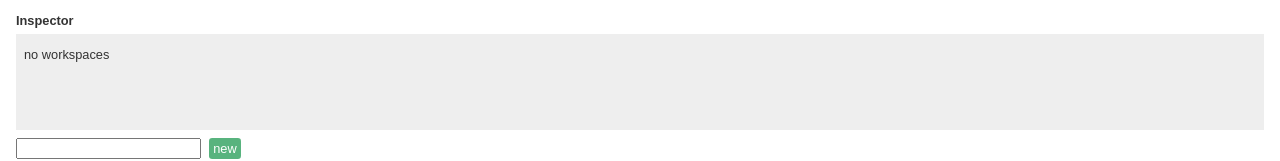
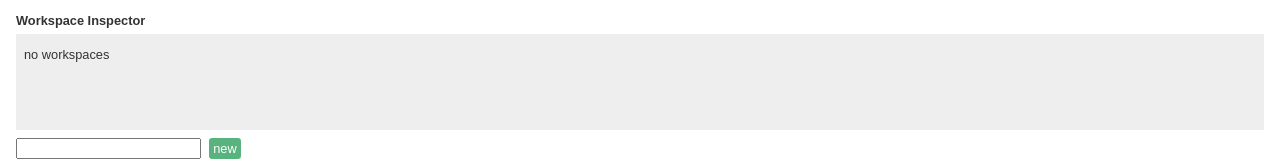
Before and after one commit to shuta13/vfg, a React app: page / in a window 1280 px wide. Shown: the top 161 px of the page. Built offline with nearby package versions, Linux system fonts and the light colour scheme.

Commit message:
update: comment

```diff
--- a/src/components/Inspector/Inspector.tsx
+++ b/src/components/Inspector/Inspector.tsx
@@ -55,7 +55,7 @@ export const Inspector: React.FC = () => {
   return (
     <section>
       <header>
-        <h2>Inspector</h2>
+        <h2>Workspace Inspector</h2>
       </header>
       <div className="Inspector_workspace_wrap">
         {workspaces.length > 0 ? (
--- a/src/figma-worker/index.ts
+++ b/src/figma-worker/index.ts
@@ -6,8 +6,8 @@ import { createWorkspace } from './create-workspace';
 
 figma.showUI(__html__);
 
-// get frame from figma ui
-// @see: https://qiita.com/seya/items/cb1a1a5350311549d41f#%E3%82%B5%E3%83%B3%E3%83%97%E3%83%AB
+// get frame as workspace from figma ui
+// @see: https://qiita.com/seya/items/cb1a1a5350311549d41f
 const componentNodes = figma.root.findAll((node) => node.type === 'FRAME');
 const componentsData = componentNodes.map((node) => ({
   id: node.id,
```
